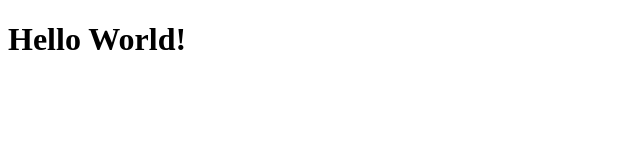
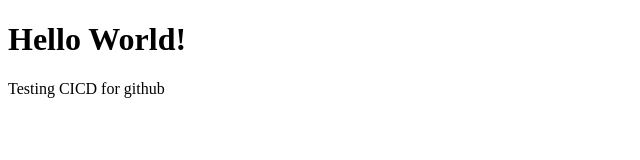
Before and after one commit to abhisekmohantychinua/pachmarhiayurveda, a website: page index.html in a window 1280 px wide. Shown: the whole page, without its empty margins (0-640 px from the left). Drawn offline with Linux system fonts and the light colour scheme.

Commit message:
Test CICD

```diff
--- a/index.html
+++ b/index.html
@@ -7,5 +7,6 @@
 </head>
 <body>
     <h1>Hello World!</h1>
+    <p>Testing CICD for github</p>
 </body>
 </html>
```
